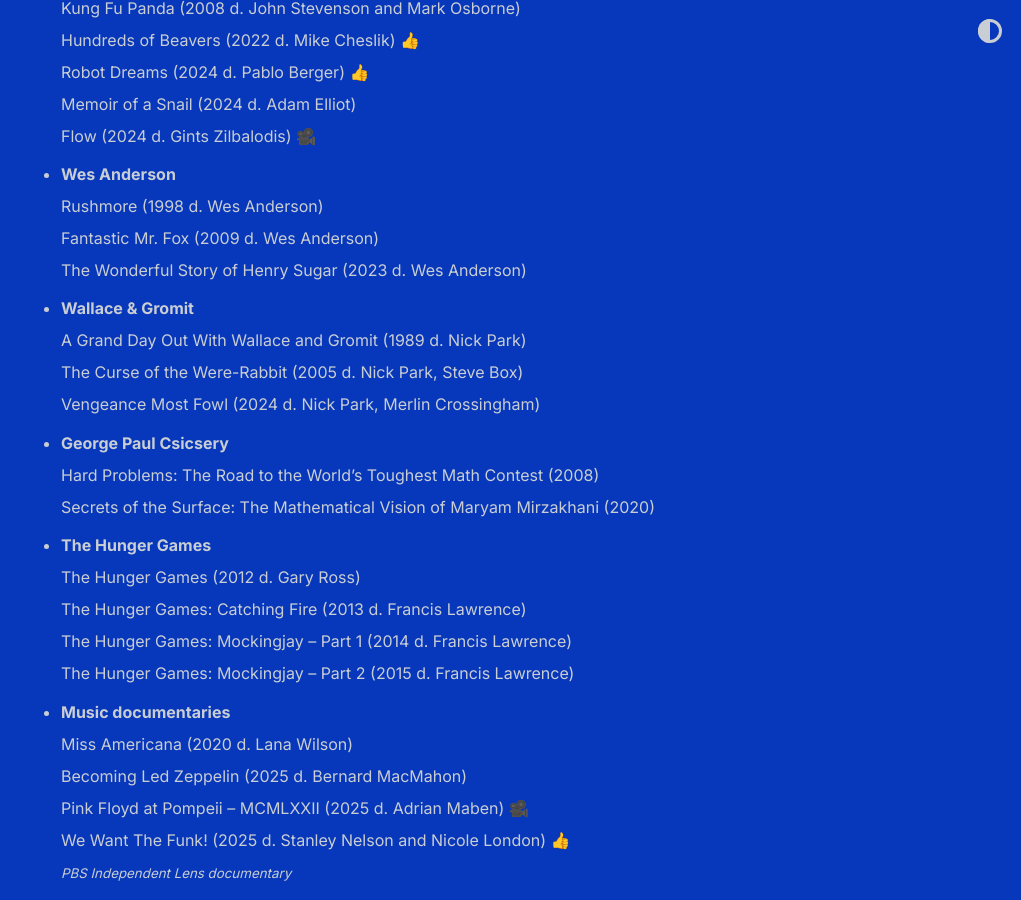
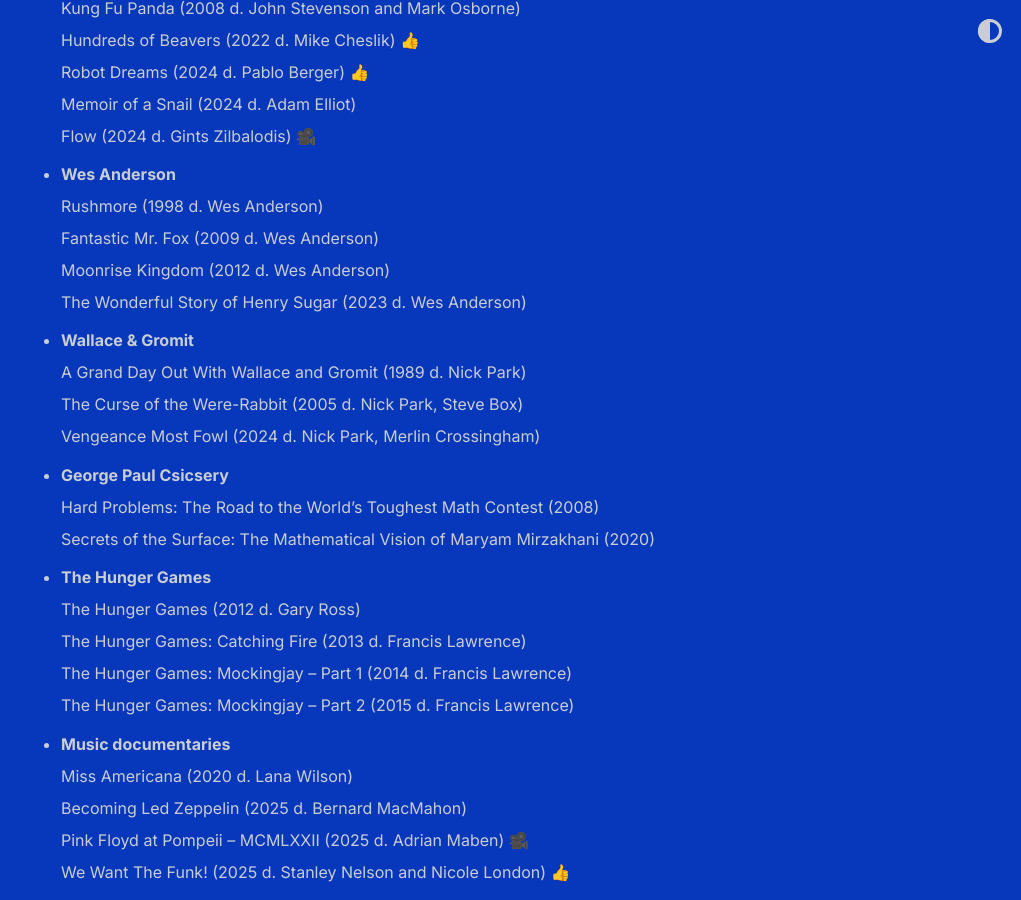
Before and after one commit to shihankanungo/shihankanungo.github.io, a Jekyll site: the page built from movies.md, in a window 1280 px wide and 900 px high, scrolled down 1893 px. Shown: the whole window, without its empty margins (259-1280 px from the left). Built offline with Jekyll 4.4.1, drawn with Linux system fonts in a browser that asks for light colours.

Commit message:
Update movies.md

```diff
--- a/movies.md
+++ b/movies.md
@@ -40,6 +40,7 @@
 - **Wes Anderson** <br>
   Rushmore (1998 d. Wes Anderson) <br>
   Fantastic Mr. Fox (2009 d. Wes Anderson) <br>
+  Moonrise Kingdom (2012 d. Wes Anderson) <br>
   The Wonderful Story of Henry Sugar (2023 d. Wes Anderson) <br>
 - **Wallace & Gromit** <br>
   A Grand Day Out With Wallace and Gromit (1989 d. Nick Park) <br>
```
